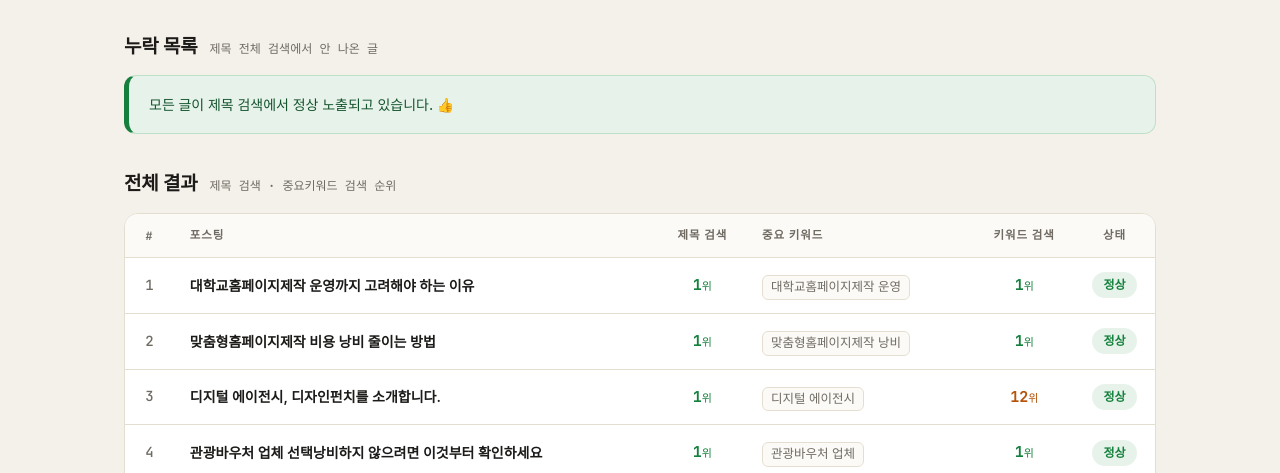
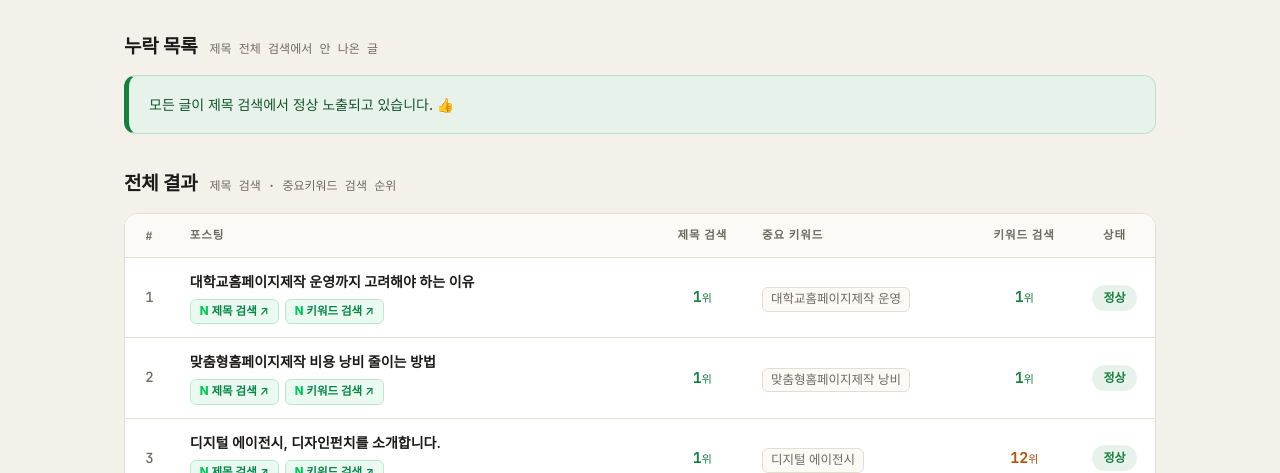
Before and after one commit to jieunkim0921/dpunch-naverBlog, a plain HTML site: page docs/index.html in a window 1280 px wide. Shown: the part 327-800 px from the top of the page. Drawn offline with Linux system fonts and the light colour scheme; a web font is replaced by a local one.

Commit message:
Update index.html

```diff
--- a/docs/index.html
+++ b/docs/index.html
@@ -87,6 +87,12 @@
     border-top:1px solid var(--line);padding-top:18px}
   .err{background:var(--warn-bg);border:1px solid #ecd3a3;border-radius:12px;
     padding:18px 20px;font-size:14px;color:var(--warn)}
+  .srch{display:flex;gap:6px;margin-top:7px;flex-wrap:wrap}
+  .sbtn{font-size:11.5px;font-weight:600;color:#06864a;background:#eafaf0;
+    border:1px solid #bce8cd;border-radius:6px;padding:3px 9px;text-decoration:none;
+    white-space:nowrap;transition:background .15s}
+  .sbtn:hover{background:#d4f3df}
+  .sbtn .nv{color:#03c75a;font-weight:800}
 
   @keyframes rise{to{opacity:1;transform:none}}
   @media(max-width:680px){
@@ -156,7 +162,11 @@ function render(d){
   d.posts.forEach((p,i)=>{
     html += `<tr style="animation-delay:${i*40}ms">
       <td class="num">${i+1}</td>
-      <td><span class="post-t"><a href="${p.link}" target="_blank">${esc(p.title)}</a></span></td>
+      <td><span class="post-t"><a href="${p.link}" target="_blank">${esc(p.title)}</a></span>
+        <div class="srch">
+          <a class="sbtn" target="_blank" href="https://search.naver.com/search.naver?query=${encodeURIComponent(p.title)}"><span class="nv">N</span> 제목 검색 ↗</a>
+          <a class="sbtn" target="_blank" href="https://search.naver.com/search.naver?query=${encodeURIComponent(p.keyword)}"><span class="nv">N</span> 키워드 검색 ↗</a>
+        </div></td>
       <td class="rank ${rankClass(p.title_rank)}">${rankText(p.title_rank)}<small>${p.title_rank?'위':''}</small></td>
       <td><span class="kw">${esc(p.keyword)}</span></td>
       <td class="rank ${rankClass(p.keyword_rank)}">${rankText(p.keyword_rank)}<small>${p.keyword_rank?'위':''}</small></td>
```
